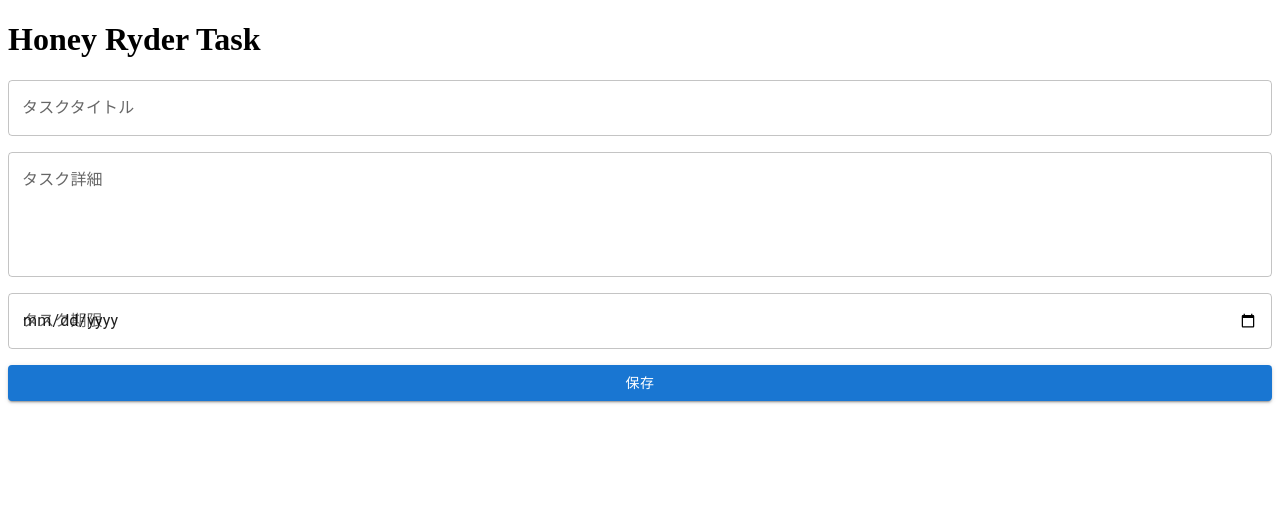
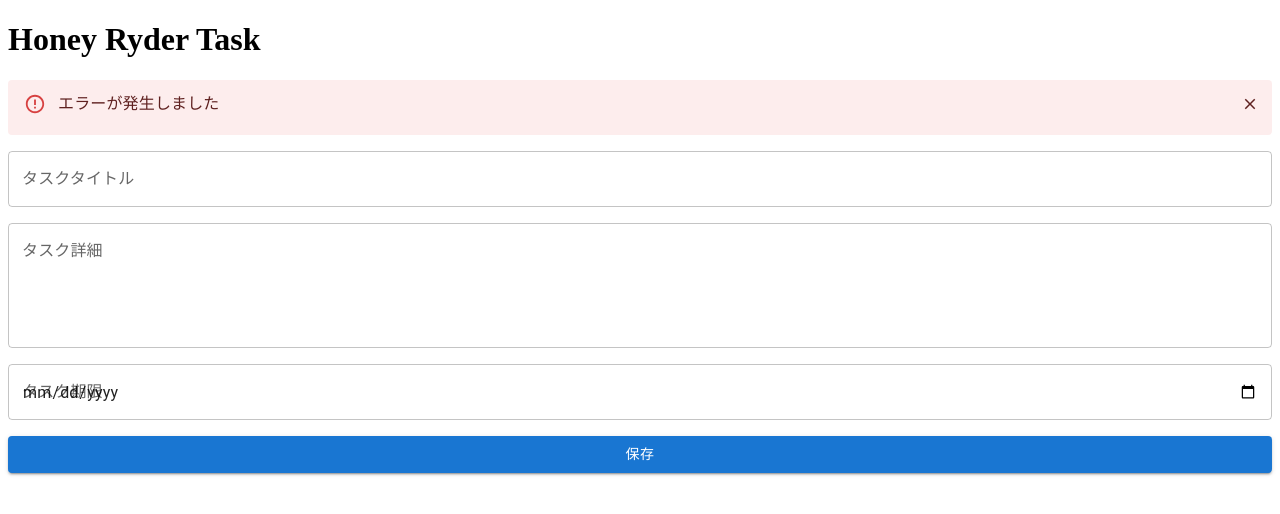
Before and after one commit to uramibushi/honey-ryder-task-frontend, a React app: page / in a window 1280 px wide. Shown: the top 514 px of the page. Built offline with nearby package versions, Linux system fonts and the light colour scheme.

Commit message:
メッセージに閉じるボタンを追加

```diff
--- a/src/components/ui-elements/Message/MessageBase.tsx
+++ b/src/components/ui-elements/Message/MessageBase.tsx
@@ -1,9 +1,13 @@
-import React from 'react';
+import React, { useState } from 'react';
 import {
   Alert as MuiAlert,
   AlertTitle as MuiAlertTitle,
   AlertProps as MuiAlertProps,
+  Box,
+  Collapse,
+  IconButton,
 } from '@mui/material';
+import { Close as CloseIcon } from '@mui/icons-material';
 
 export type MessagePropsType = MuiAlertProps;
 
@@ -11,9 +15,31 @@
   severity,
   title,
   children,
-}) => (
-  <MuiAlert severity={severity}>
-    <MuiAlertTitle>{title}</MuiAlertTitle>
-    {children}
-  </MuiAlert>
-);
+}) => {
+  const [isOpend, setIsOpend] = useState(true);
+  return (
+    <Box sx={{ width: '100%' }}>
+      <Collapse in={isOpend}>
+        <MuiAlert
+          severity={severity}
+          action={
+            <IconButton
+              aria-label="close"
+              color="inherit"
+              size="small"
+              onClick={() => {
+                setIsOpend(false);
+              }}
+            >
+              <CloseIcon fontSize="inherit" />
+            </IconButton>
+          }
+          sx={{ mb: 2 }}
+        >
+          <MuiAlertTitle>{title}</MuiAlertTitle>
+          {children}
+        </MuiAlert>
+      </Collapse>
+    </Box>
+  );
+};
--- a/src/features/Tasks/components/CreateTaskForm.tsx
+++ b/src/features/Tasks/components/CreateTaskForm.tsx
@@ -7,12 +7,14 @@
 } from 'components/ui-elements/TextField';
 import Stack from '@mui/material/Stack';
 import { useCreateNewTask } from 'features/Tasks/hooks';
+import { ErrorMessage } from 'components/ui-elements/Message';
 
 export const CreateTaskForm = () => {
   const { task, setTask, createNewTask } = useCreateNewTask();
   return (
     <div>
       <h1>Honey Ryder Task</h1>
+      <ErrorMessage />
       <div>
         <Stack spacing={2}>
           <TextField
```
